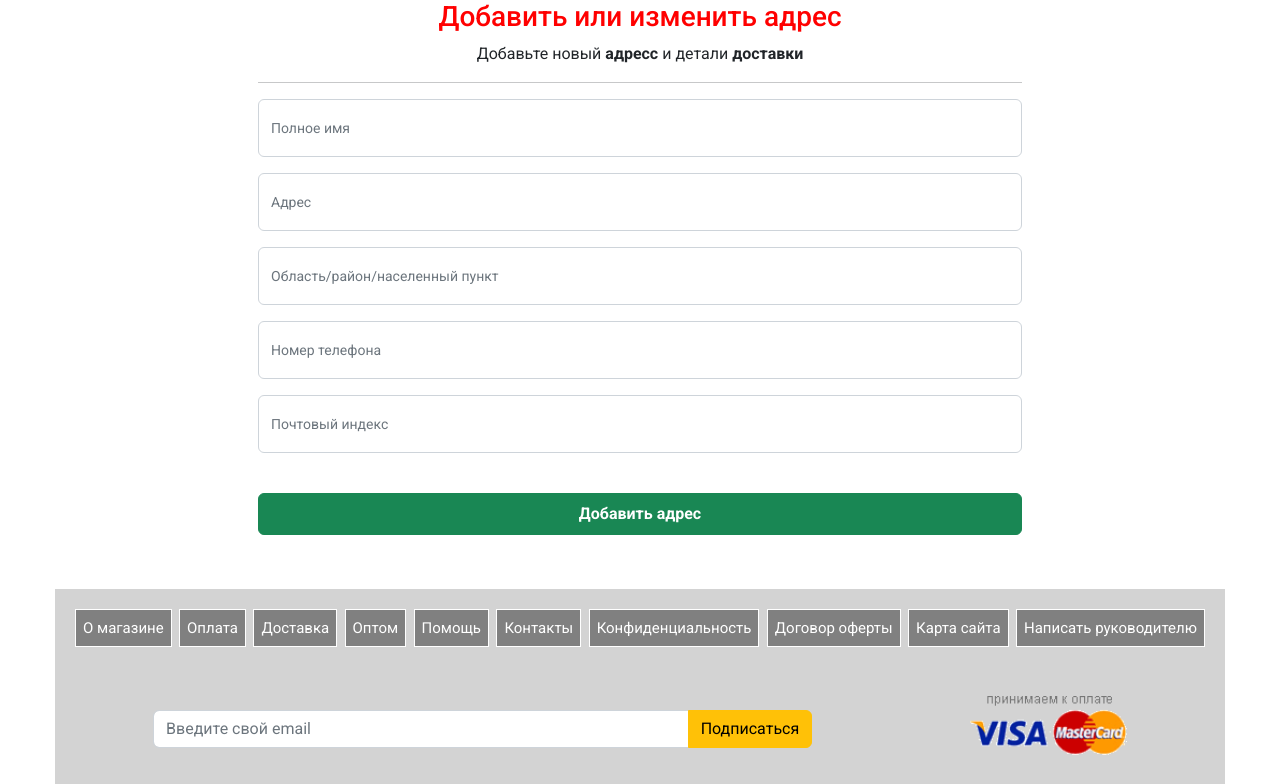
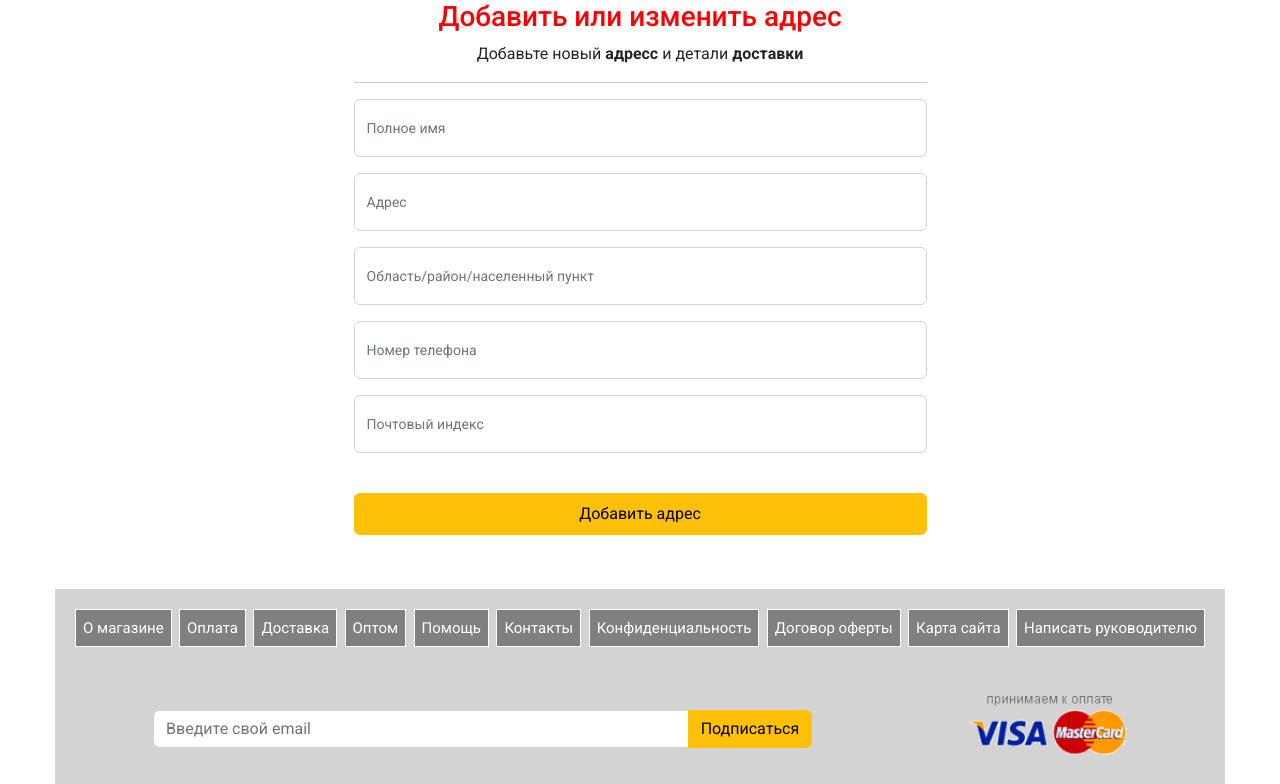
Before and after one commit to v-makarovskyi/book_store_django, a Django app: page /account/add_address/ in a window 1280 px wide. Shown: the part 179-963 px from the top of the page. Run offline with Django 4.2, Linux system fonts and the light colour scheme; the visitor is signed in with stand-in values (Sample User, id 1); some libraries are stand-ins or nearby versions.

Commit message:
update style.ss

```diff
--- a/templates/account/dashboard/edit_address.html
+++ b/templates/account/dashboard/edit_address.html
@@ -2,7 +2,7 @@
 {% block title %}Добавить адрес{% endblock %}
 {% block content %}
 <div class="container">
-  <div class="col-12 col-md-8 mx-auto">
+  <div class="col-12 col-md-6 mx-auto">
     <h3 class="text-center" style="color: red">Добавить или изменить адрес</h3>
     <p class="text-center">
       Добавьте новый <b>адресс</b> и детали <b>доставки</b>
@@ -37,7 +37,7 @@
         {{form.postcode}}
         <label for="floatingPostcode" class="form-label"><span class="text-muted small">{{form.postcode.label}}</span></label>
       </div>
-      <button class="btn btn-success btn-block fw-bold w-100 py-2 mt-4 mb-4">Добавить адрес</button>
+      <button class="btn btn-warning btn-block  w-100 py-2 mt-4 mb-4" type="submit">Добавить адрес</button>
     </form>
   </div>
 </div>
```
